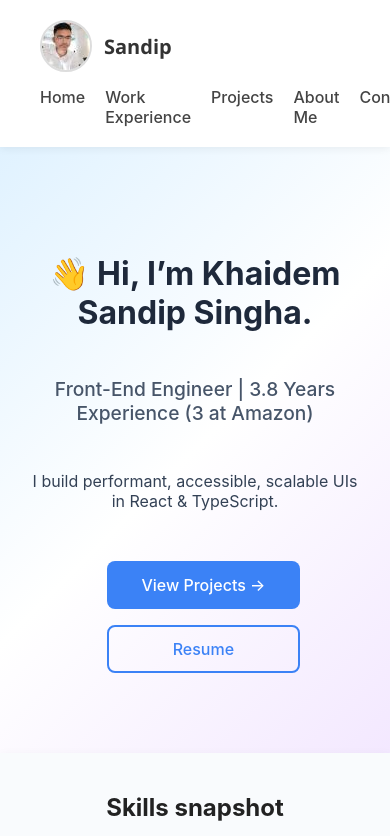
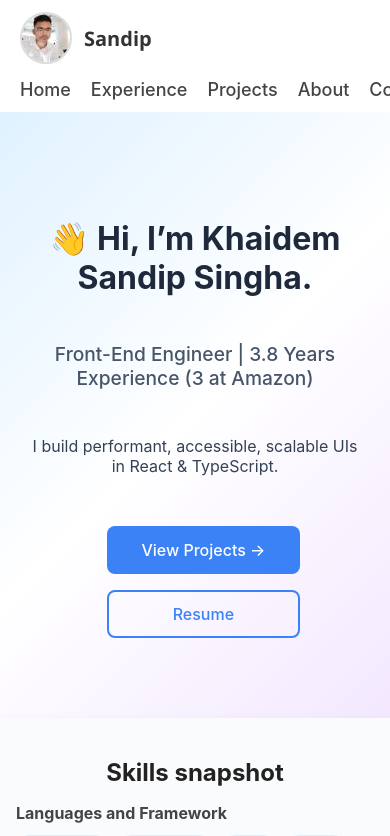
Before and after one commit to KaidenCoder/khaidem-sandip-portfolio, a React (Create React App) app: page / in a window 390 px wide. Shown: the top 836 px of the page. Built offline with nearby package versions, Linux system fonts and the light colour scheme.

Commit message:
navigation name links changed

```diff
--- a/src/App.css
+++ b/src/App.css
@@ -12,16 +12,16 @@
     animation: App-logo-spin infinite 20s linear;
   }
 }
+body {
+  overflow-x: hidden;
+}
+
 .header-element {
   display: flex;
   justify-content: space-between;
   align-items: center;
-  padding: 20px 40px;
-  background: #ffffff;
-  box-shadow: 0 2px 8px rgba(0, 0, 0, 0.06);
-  position: sticky;
-  top: 0;
-  z-index: 1000;
+  flex-wrap: wrap; /* ensures items wrap if needed */
+  padding: 12px 20px;
 }
 
 .logo-container {
@@ -90,7 +90,13 @@
 
   .nav-links {
     flex-direction: column;
+    align-items: flex-start;
     gap: 12px;
+    width: 100%; /* optional to fill full width */
+  }
+
+  .page-link {
+    font-size: 18px;
   }
 }
 
--- a/src/components/Header.js
+++ b/src/components/Header.js
@@ -7,9 +7,9 @@ export default function Header() {
             </div>
             <nav className="nav-links">
                 <a href="#home" className="page-link">Home</a>
-                <a href="#experience" className="page-link">Work Experience</a>
+                <a href="#experience" className="page-link">Experience</a>
                 <a href="#projects" className="page-link">Projects</a>
-                <a href="#about" className="page-link">About Me</a>
+                <a href="#about" className="page-link">About</a>
                 <a href="#contact" className="page-link">Contact</a>
             </nav>
         </header>
```
